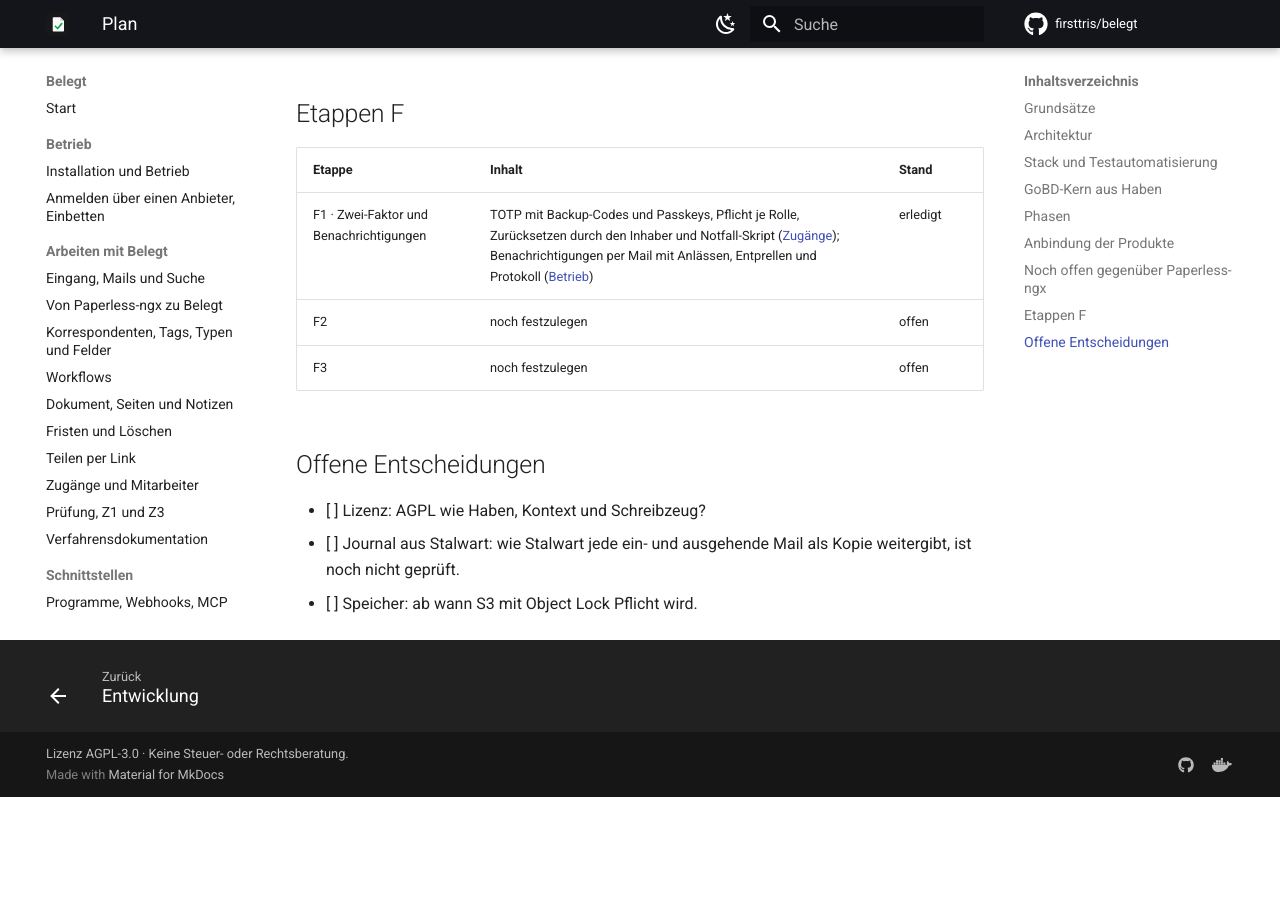
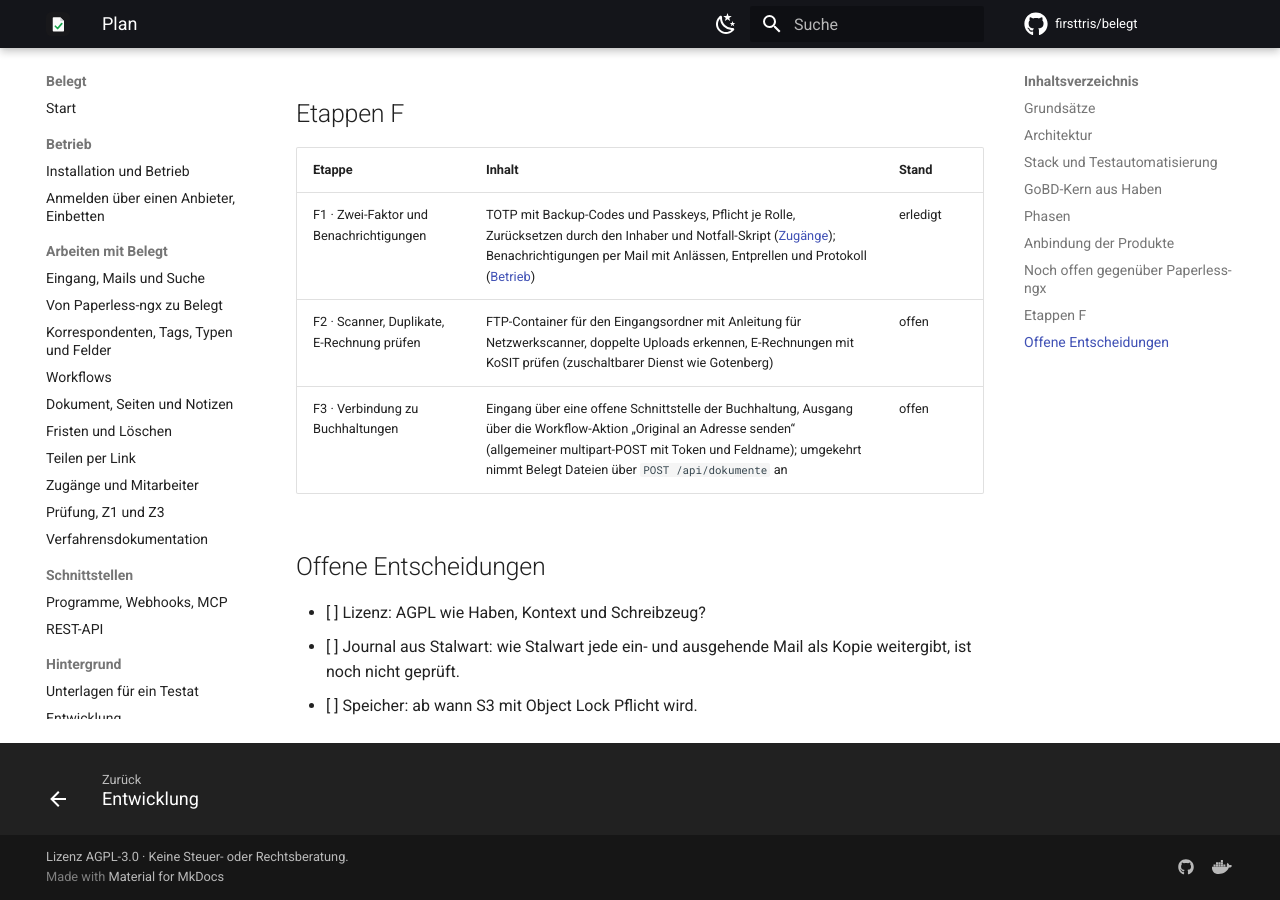
Before and after one commit to Speicherstadt/belegt, an MkDocs documentation site: the page built from docs/plan.md, in a window 1280 px wide and 900 px high, scrolled down 4574 px. Built offline with MkDocs 1.6.1 and Material for MkDocs 9.7.7, drawn with Linux system fonts in a browser that asks for light colours; comment, search, counter and statistics services are not loaded; before the commit the page ends 5371 px from its top, so only the background shows below that.

Commit message:
Plan: Etappen F2 und F3 festgelegt
Co-Authored-By: Claude Opus 5.5 <noreply@anthropic.com>
Claude-Session: https://claude.ai/code/session_01Y3rdfYz2SKH9xfBUAJSLKS

```diff
--- a/docs/plan.md
+++ b/docs/plan.md
@@ -114,8 +114,8 @@ Stand nach den Etappen Scannen, Ordnung, Dokument, Unterwegs, Umzug und Alltag.
 | Etappe | Inhalt | Stand |
 | --- | --- | --- |
 | F1 · Zwei-Faktor und Benachrichtigungen | TOTP mit Backup-Codes und Passkeys, Pflicht je Rolle, Zurücksetzen durch den Inhaber und Notfall-Skript ([Zugänge](zugaenge.md#zwei-faktor)); Benachrichtigungen per Mail mit Anlässen, Entprellen und Protokoll ([Betrieb](betrieb.md#benachrichtigungen)) | erledigt |
-| F2 | noch festzulegen | offen |
-| F3 | noch festzulegen | offen |
+| F2 · Scanner, Duplikate, E-Rechnung prüfen | FTP-Container für den Eingangsordner mit Anleitung für Netzwerkscanner, doppelte Uploads erkennen, E-Rechnungen mit KoSIT prüfen (zuschaltbarer Dienst wie Gotenberg) | offen |
+| F3 · Verbindung zu Buchhaltungen | Eingang über eine offene Schnittstelle der Buchhaltung, Ausgang über die Workflow-Aktion „Original an Adresse senden“ (allgemeiner multipart-POST mit Token und Feldname); umgekehrt nimmt Belegt Dateien über `POST /api/dokumente` an | offen |
 
 ## Offene Entscheidungen
 
```
